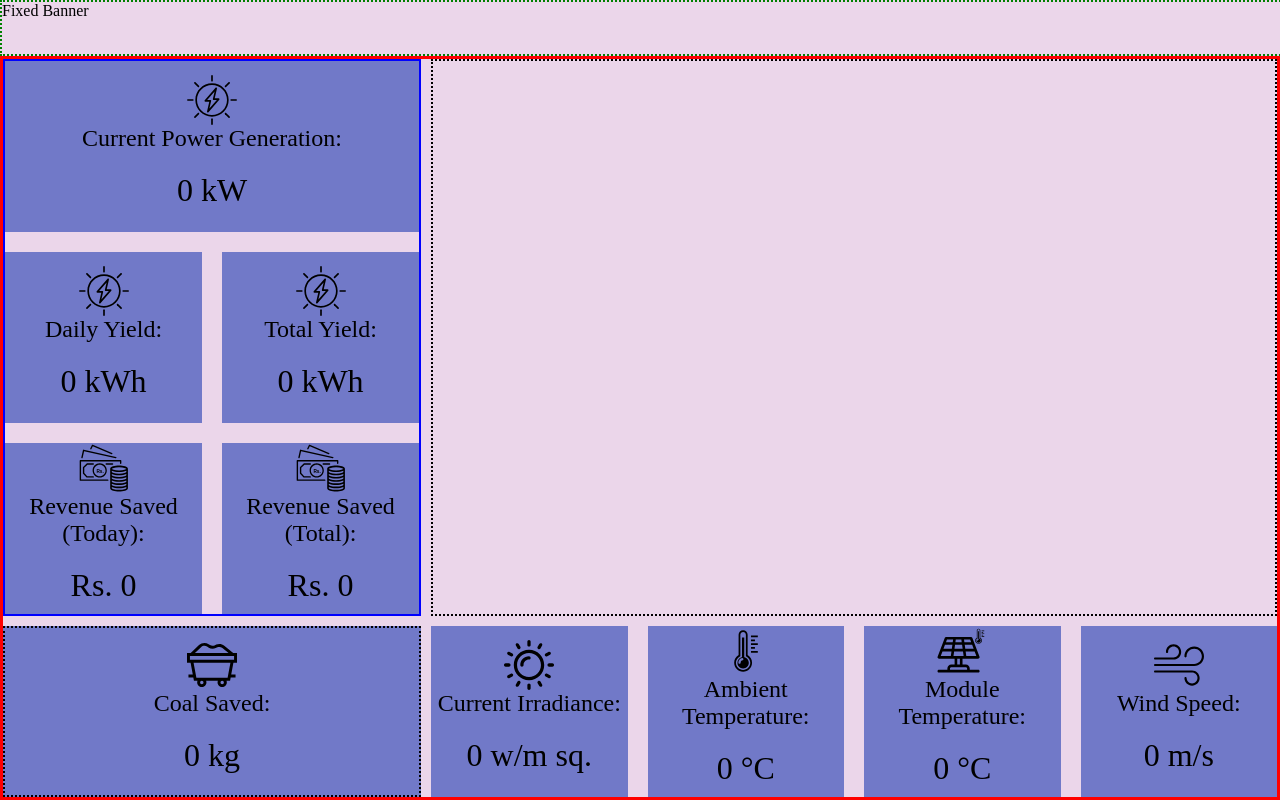
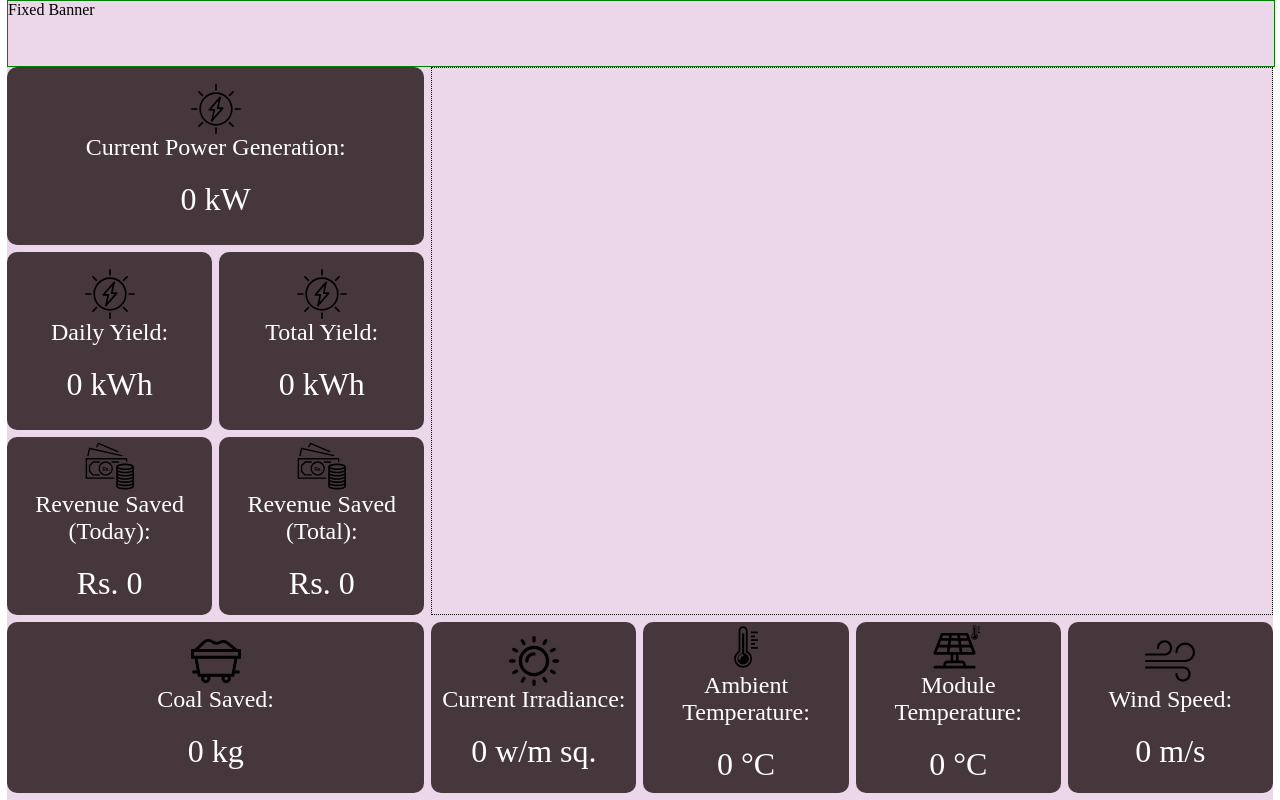
Before and after one commit to aliiqbal88/monitoringserver, a website with bundled scripts: page client/index.html in a window 1280 px wide. Built offline with nearby package versions, Linux system fonts and the light colour scheme; no server answers.

Commit message:
working: error reduced. shashkay remain

```diff
--- a/client/index.html
+++ b/client/index.html
@@ -65,8 +65,10 @@
     </div>
 
     <div class="dataContainer">
-      <div id="chart">
-        <canvas id="myChart"></canvas>
+      <div id="chart" class="weatherStyle">
+        <div class="chartClass allCenter">
+          <canvas id="myChart" class="chartClass"></canvas>
+        </div>
       </div>
 
       <div id="inverterValues">
--- a/client/scripts/other.js
+++ b/client/scripts/other.js
@@ -36,7 +36,7 @@ $(document).ready(function(){
 
     setInterval(() => {
         $("#ecoShow")
-            .fadeOut(1000,()=>{
+            .fadeOut(500,()=>{
                 $("#ecoLabel").text(ecoCycle[ecoIter].title);
                 //console.log(ecoCycle[ecoIter].icon);
                 $("#iconPath").attr('src',ecoCycle[ecoIter].icon);
@@ -45,7 +45,7 @@ $(document).ready(function(){
 
                 //console.log(ecoDataExport);
             })
-            .fadeIn(1000);
+            .fadeIn(500);
     }, 5000);
 
 
--- a/client/styleSheet.css
+++ b/client/styleSheet.css
@@ -4,15 +4,15 @@ html{
     /* width:100%; */
 }
 body {
-    /* background-color: rgba(59, 124, 209, 0.479) !important;
-    border-color: blue;
-    border-width: 4px;
+    /* background-color: rgba(59, 124, 209, 0.479) !important; */
+    /* border-color: blue;
+    border-width: 20px;
     border-style: dotted; */
     /* float: left; */
     height: 100%;
     /* width:100%; */
-    margin:0;
-    padding: 0;
+    margin:0px;
+    padding: 0px;
   }
 
   .mainContainer{
@@ -22,7 +22,8 @@ body {
     overflow: hidden;
 
 
-    /* padding:50px; */
+    padding-left:7px;
+    padding-right:7px;
   }
 
     .header {
@@ -31,44 +32,45 @@ body {
         height: 200px;
 
         border-color: green;
-        border-width: 2px;
-        border-style: dotted;
+        border-width: 1px;
+        border-style: solid;
         background-color: #ebd6ea;
     }
 
     .dataContainer {
         display:grid;
-        gap:10px;
+        gap:7px;
         grid-template-columns: repeat(6,1fr);
         grid-template-rows:repeat(3,1fr) 0.7fr;
 
         flex-grow: 1;
-        border-color: red;
+        /* border-color: red;
         border-width: 3px;
-        border-style: solid;
+        border-style: solid; */
         background-color: #ebd6ea;
 
     }
         #ecoPlane{
             grid-area: 4 / 1 / 5 / 3;
-            border-color:black;
+            /* border-color:black;
             border-width: 2px;
-            border-style: dotted;
+            border-style: dotted; */
 
+            margin-bottom: 7px;
         }
         #chart{
             grid-area: 1 / 3 / 4 / 7;
             border-color:black;
-            border-width: 2px;
+            border-width: 1px;
             border-style: dotted;
             padding:10px;
         }
 
         #inverterValues{
             grid-area: 1/1/4/3;
-            border: 2px solid blue;
+            /* border: 2px solid blue; */
             display:grid;
-            gap:20px;
+            gap:7px;
             grid-template-columns: repeat(2,1fr);
             grid-template-rows: repeat(3,1fr);
         }
@@ -102,9 +104,10 @@ body {
             grid-area: 4/3/5/7;
             /* border: 2px solid rgba(77, 202, 39, 0.582); */
             display: grid;
-            gap:20px;
+            gap:7px;
             grid-template-columns: repeat(4,1fr);
             grid-template-rows: 1fr;
+            margin-bottom: 7px;
 
         }
             #irradiance{
@@ -142,11 +145,12 @@ body {
             }
 
     .box{
-        background-color: rgba(77, 94, 190, 0.767);
+        background-color: rgba(22, 9, 9, 0.767);
+        color: white;
         /* border-width: 2px;
         border-style: dashed;
-        border-color: indianred;
-        border-radius: 5px; */
+        border-color: indianred;*/
+        border-radius: 10px;
     }
 
 
@@ -154,6 +158,11 @@ body {
         display: inline-block;
         /* border: 2px solid blue; */
         margin-bottom: 10px;
+    }
+    .chartClass{
+        width:100%;
+        height:100%;
+        /* border: 2px solid blue; */
     }
 
 
```
